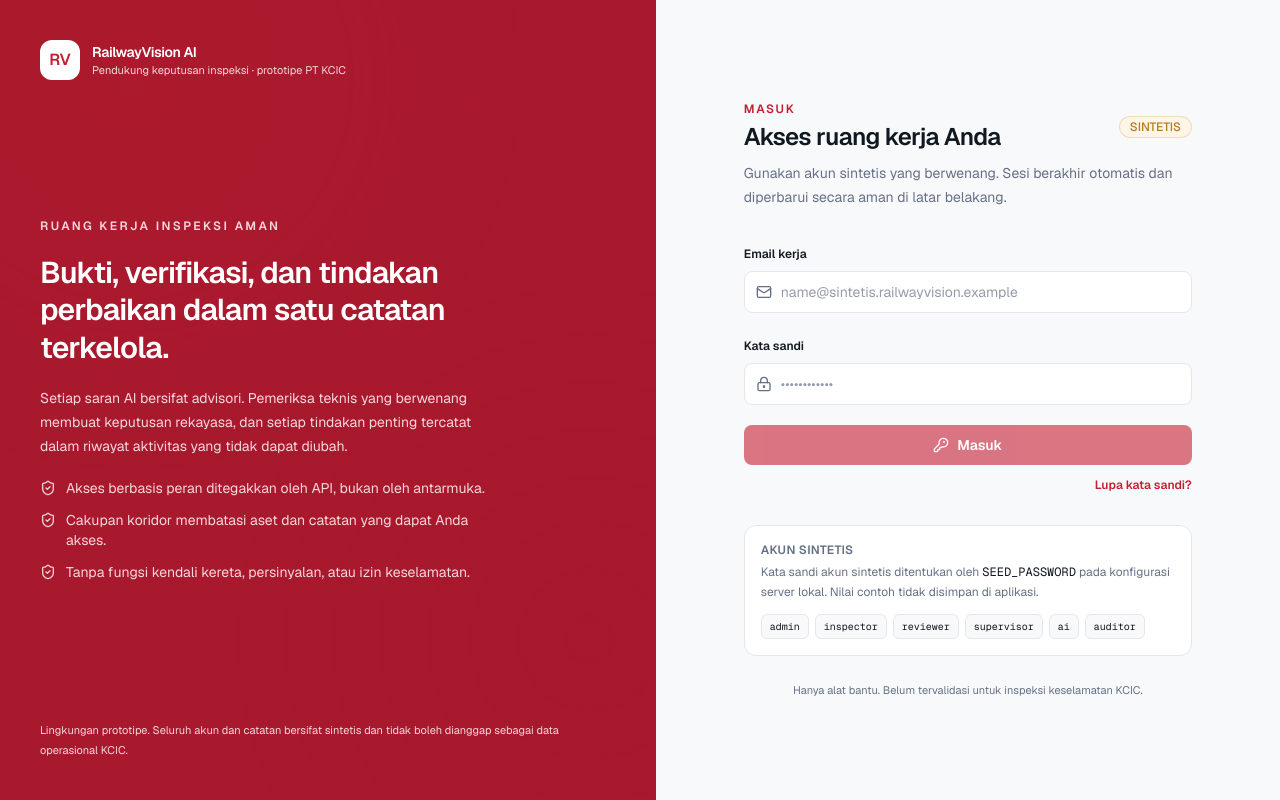
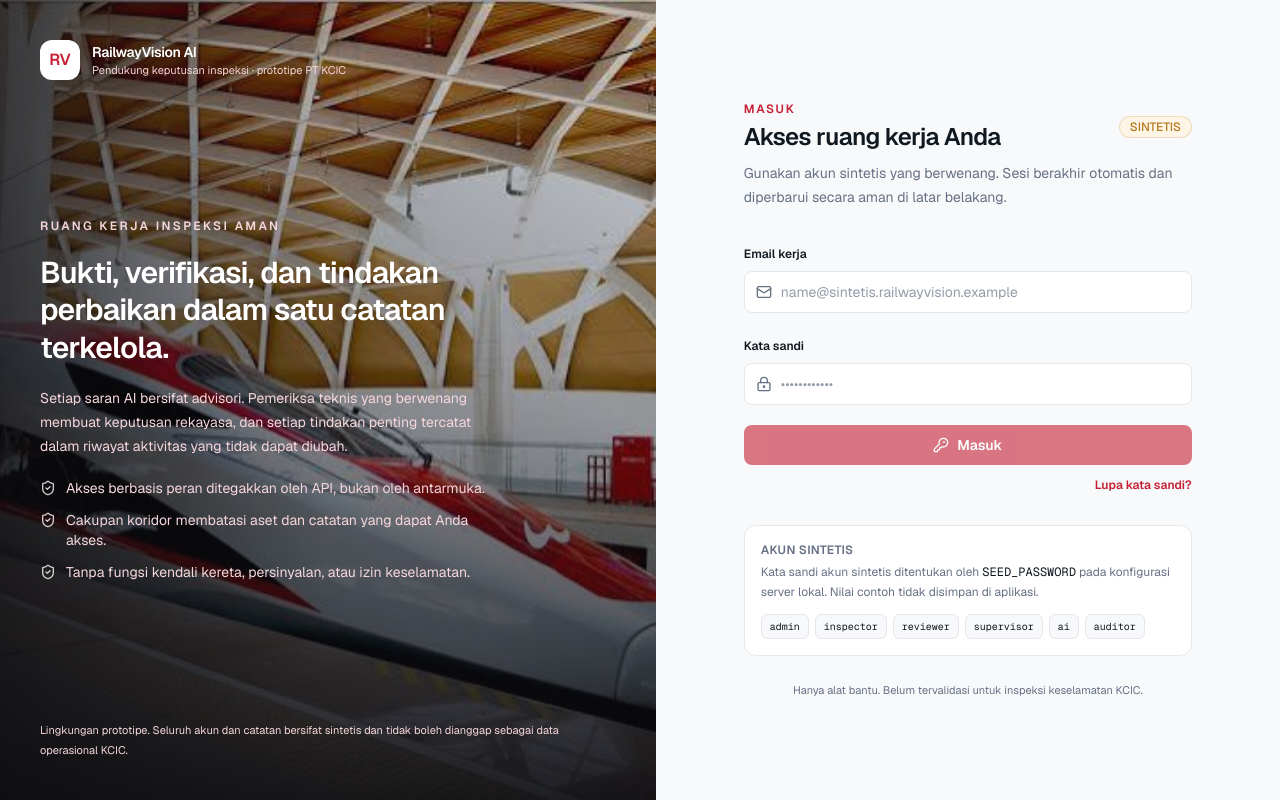
Before and after one commit to Fadliansyah27/RailwayVision-AI-System, a Next.js app in the folder apps/web/: page /login in a window 1280 px wide. Built offline with nearby package versions, Linux system fonts and the light colour scheme; no server answers.

Commit message:
feat(web): use Halim Whoosh photo on the login brand panel
Replace the solid red left panel with a full-bleed photo of the Whoosh
train at Halim station behind the existing login copy, with layered dark
gradients that keep the white text readable.

```diff
--- a/apps/web/src/app/login/page.tsx
+++ b/apps/web/src/app/login/page.tsx
@@ -1,6 +1,7 @@
 "use client";
 
 import { KeyRound, Loader2, LockKeyhole, Mail, ShieldCheck } from "lucide-react";
+import Image from "next/image";
 import Link from "next/link";
 import { useRouter } from "next/navigation";
 import { useEffect, useState, type FormEvent } from "react";
@@ -73,13 +74,23 @@ export default function LoginPage() {
 
   return (
     <main className="grid min-h-screen lg:grid-cols-[1.05fr_1fr]">
-      <section className="relative hidden flex-col justify-between overflow-hidden bg-sidebar px-10 py-10 text-white lg:flex">
+      <section className="relative hidden flex-col justify-between overflow-hidden bg-[#0b0b0f] px-10 py-10 text-white lg:flex">
+        <Image
+          src="/login-halim-whoosh.png"
+          alt="Kereta cepat Whoosh berhenti di peron Stasiun Halim"
+          fill
+          priority
+          quality={90}
+          sizes="(min-width: 1024px) 51vw, 100vw"
+          className="object-cover"
+          style={{ objectPosition: "72% 58%" }}
+        />
         <div
-          className="pointer-events-none absolute inset-0 opacity-40"
-          style={{
-            backgroundImage:
-              "radial-gradient(circle at 20% 10%, rgba(198,31,51,0.35), transparent 45%), radial-gradient(circle at 90% 80%, rgba(168,25,45,0.30), transparent 42%)",
-          }}
+          className="pointer-events-none absolute inset-0 bg-gradient-to-t from-[#0b0b0f]/90 via-[#0b0b0f]/35 to-[#0b0b0f]/10"
+          aria-hidden="true"
+        />
+        <div
+          className="pointer-events-none absolute inset-0 bg-gradient-to-r from-[#0b0b0f]/70 via-[#0b0b0f]/15 to-transparent"
           aria-hidden="true"
         />
         <div className="relative flex items-center gap-3">
```
Also changed, not shown: apps/web/public/login-halim-whoosh.png (added), 1 other file (tests, documents, lock files or other folders).
